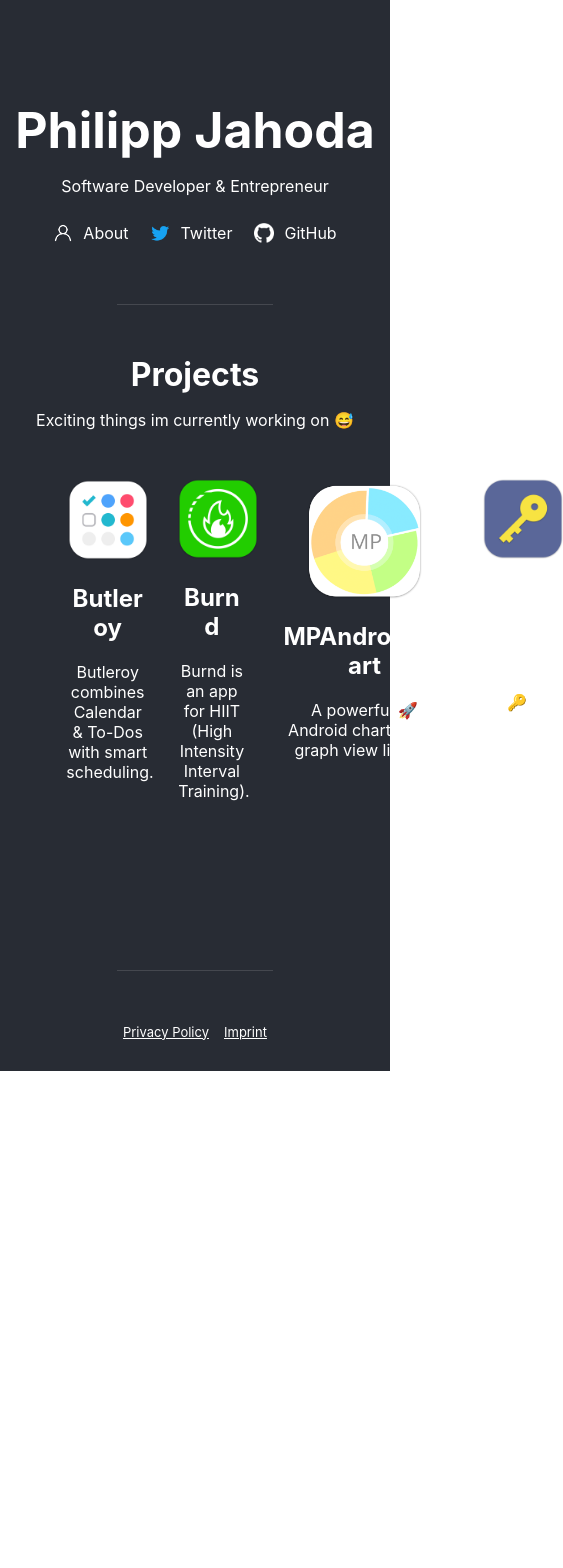
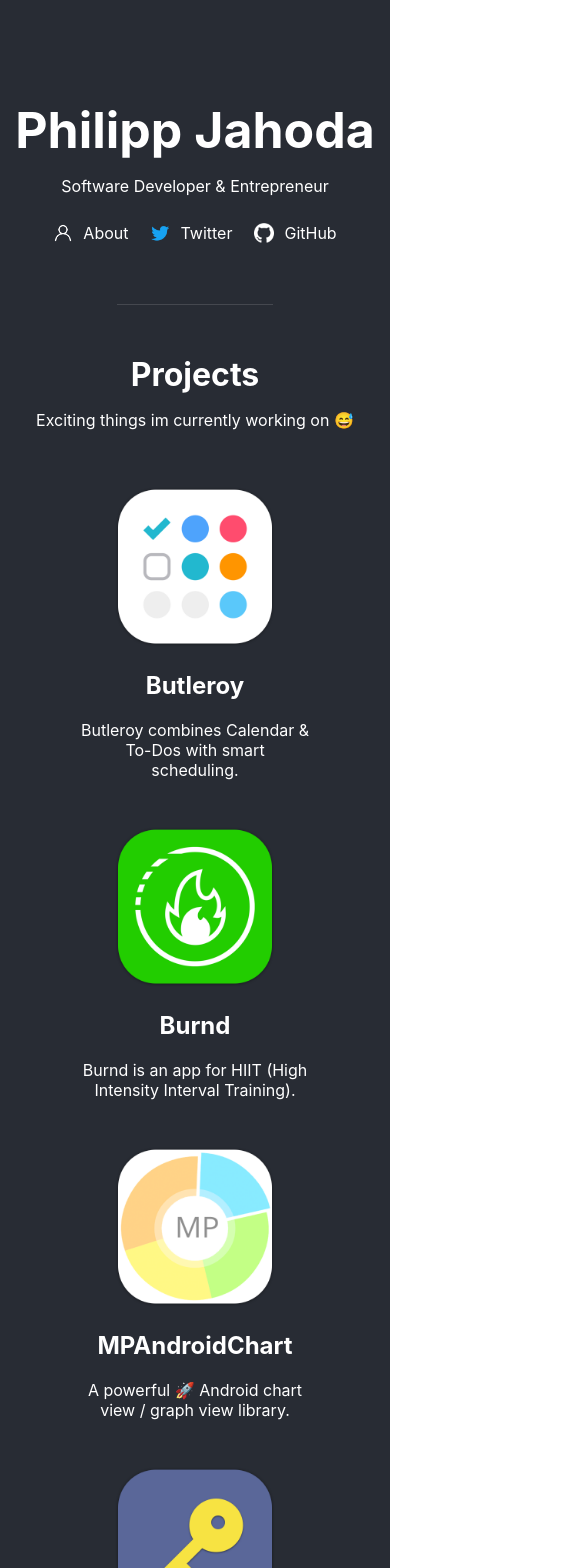
Before and after one commit to PhilJay/philjay.cc, a React (Create React App) app: page / in a window 390 px wide. Shown: the top 1568 px of the page, 563 px wide, since content can reach past the window. Before the commit the page ends 1071 px from the top, so only its background shows below. Built offline with nearby package versions, Linux system fonts and the light colour scheme.

Commit message:
Make UI more mobile friendly

```diff
--- a/src/App.js
+++ b/src/App.js
@@ -11,33 +11,17 @@
   document.title = "Philipp Jahoda | PhilJay";
 
   return (
-
     <div className="App">
       <header className="App-header">
       </header>
 
-      <Router >
+      <Router>
         {/* <SideMenu /> */}
         <Switch>
-          <Route path="/about">
-            <About />
-          </Route>
-          <Route path="/privacy-policy">
-            <Privacy />
-          </Route>
-          <Route path="/imprint">
-            <Imprint />
-          </Route>
-
-          {/* If none of the previous routes render anything,
-            this route acts as a fallback.
-
-            Important: A route with path="/" will *always* match
-            the URL because all URLs begin with a /. So that's
-            why we put this one last of all */}
-          <Route exact path="/">
-            <Home />
-          </Route>
+          <Route path="/about" component={About} />
+          <Route path="/privacy-policy" component={Privacy} />
+          <Route path="/imprint" component={Imprint} />
+          <Route exact path="/" component={Home} />
         </Switch>
       </Router>
 
--- a/src/Components/Home/Home.js
+++ b/src/Components/Home/Home.js
@@ -31,7 +31,7 @@
 
       <div className="socials">
         {socials.map((social) => (
-          <div>
+          <div key={social.name}>
             <Social social={social} />
           </div>
         ))}
--- a/src/Components/Imprint/Imprint.css
+++ b/src/Components/Imprint/Imprint.css
@@ -5,5 +5,6 @@
 }
 
 .imprint-container {
-    width: 50%;
+    width: 100%;
+    padding: 10%;
 }
--- a/src/Components/PrivacyAndTerms/Privacy.css
+++ b/src/Components/PrivacyAndTerms/Privacy.css
@@ -5,5 +5,6 @@
 }
 
 .privacy-policy-container {
-    width: 50%;
+    width: 100%;
+    padding: 10%;
 }
--- a/src/Components/ProjectGrid/ProjectGrid.css
+++ b/src/Components/ProjectGrid/ProjectGrid.css
@@ -1,7 +1,7 @@
 .project-grid {
     padding: 30px;
     display: grid;
-    grid-template-columns: repeat(4, 1fr);
+    grid-template-columns: repeat(auto-fill, minmax(250px, 1fr));
     grid-gap: 15px;
     width: 70%;
 }
--- a/src/Components/ProjectGrid/ProjectGrid.js
+++ b/src/Components/ProjectGrid/ProjectGrid.js
@@ -5,7 +5,7 @@
 const ProjectGrid = (props) => (
     <div className="project-grid">
       {props.projects.map((project) => (
-        <div>
+        <div key={project.name}>
           <Project project={project}/>
         </div>
       ))}
```
